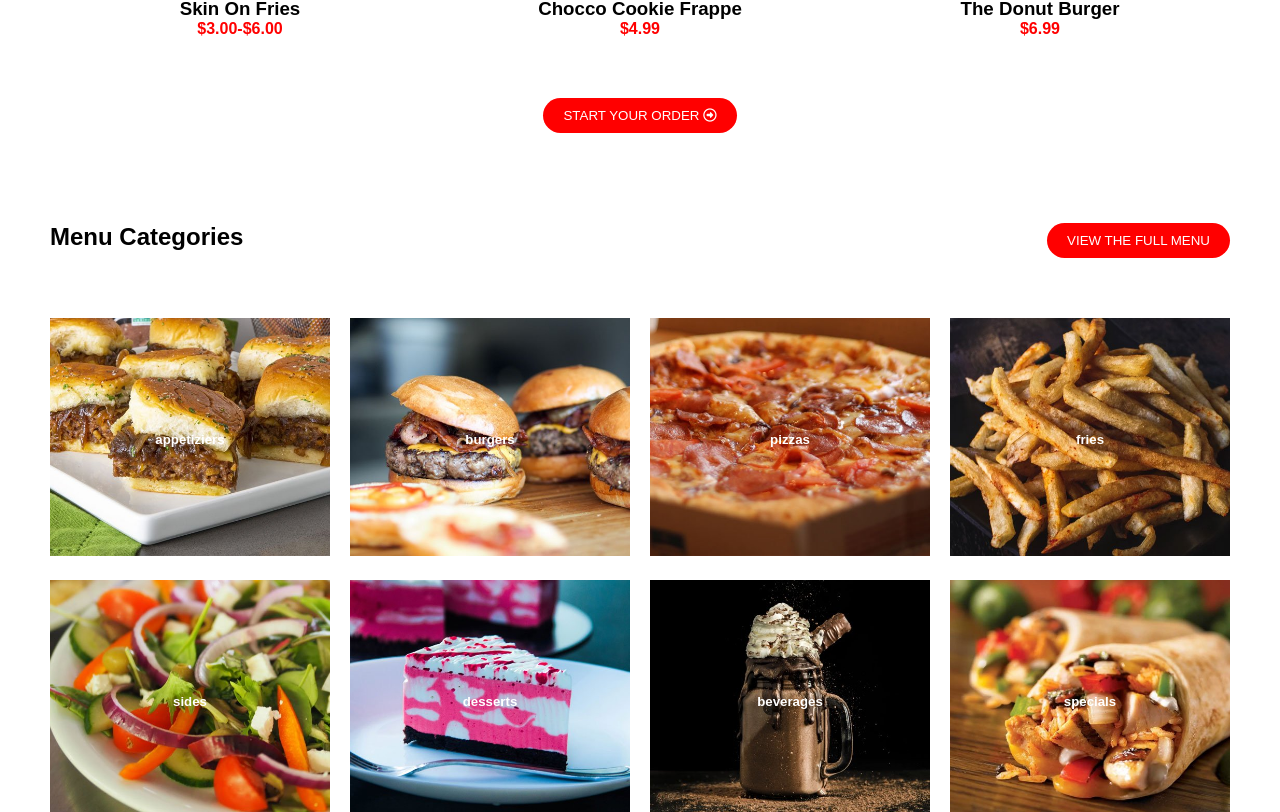
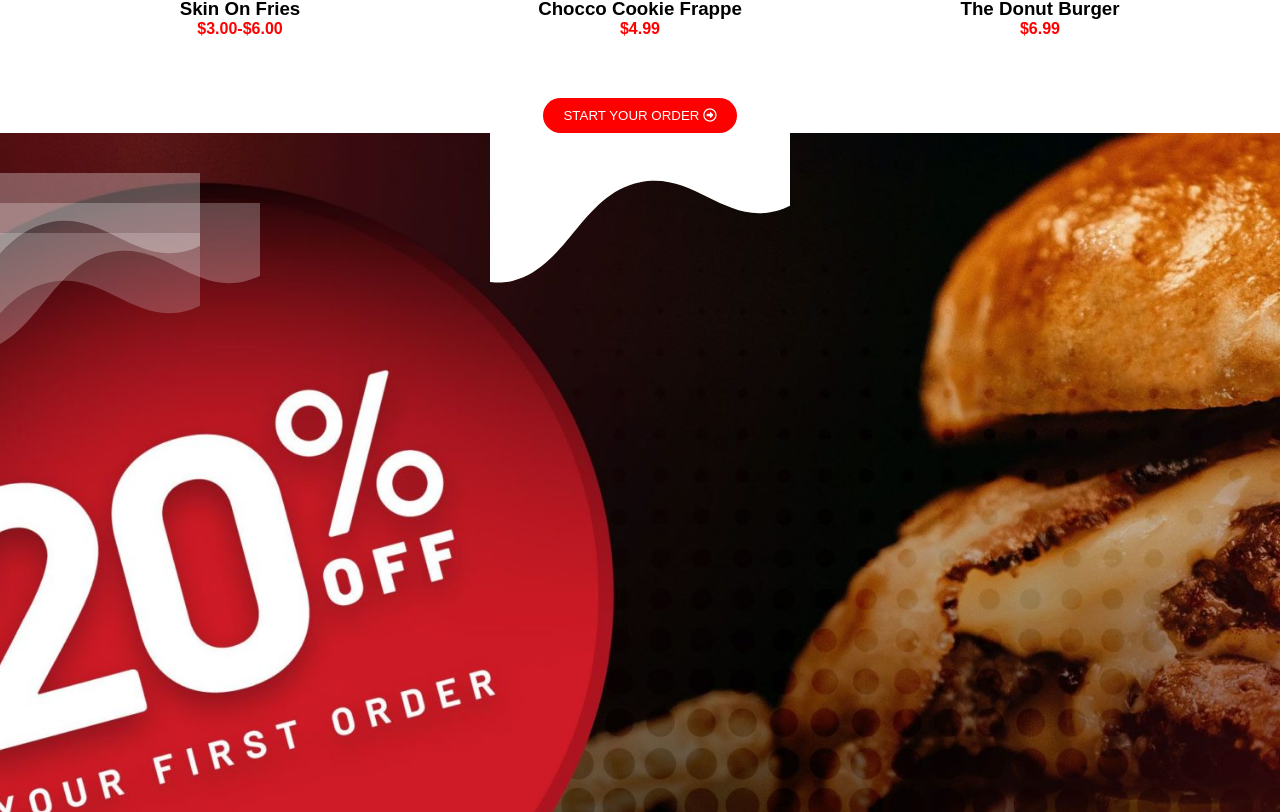
Before and after one commit to Leonardo-Gudini/proj-html-vuejs, a Vue app: page / in a window 1280 px wide. Shown: the part 1688-2500 px from the top of the page. Built offline with nearby package versions, Linux system fonts and the light colour scheme.

Commit message:
add: discount on popular dishes

```diff
--- a/src/components/sub-components-main/PopDishes.vue
+++ b/src/components/sub-components-main/PopDishes.vue
@@ -11,6 +11,13 @@
     </ul>
 
     <button class="btn-standard">start your order <span><i class="fa-regular fa-circle-right"></i></span> </button>
+
+    <div class="discount-background">
+        <img src="@/assets/images/svg-0.svg" alt="svg">
+        <img class="op-30" src="@/assets/images/svg-0.svg" alt="svg">
+        <img class="op-25" src="@/assets/images/svg-0.svg" alt="svg">
+        <img class="op-20" src="@/assets/images/svg-0.svg" alt="svg">
+    </div>
   </section>
 </template>
 
--- a/src/style/main.scss
+++ b/src/style/main.scss
@@ -20,6 +20,32 @@
             }
         }
 
+    }
+    .discount-background{
+        background-image: url('@/assets/images/first-order-background-scaled.jpg');
+        background-position: center;
+        background-size: cover;
+        height: 800px;
+        position: relative;
+        .op-30{
+            position: absolute;
+            left: -100px;
+            top: 40px;
+            filter: opacity(0.30);
+            color: red;
+        }
+        .op-25{
+            position: absolute;
+            left: -40px;
+            top: 70px;
+            filter: opacity(0.25);
+        }
+        .op-20{
+            position: absolute;
+            left: -100px;
+            top: 100px;
+            filter: opacity(0.20);
+        }
     }
 }
 .menu-cat{
```
Also changed, not shown: src/assets/images/svg-0.svg (added).
